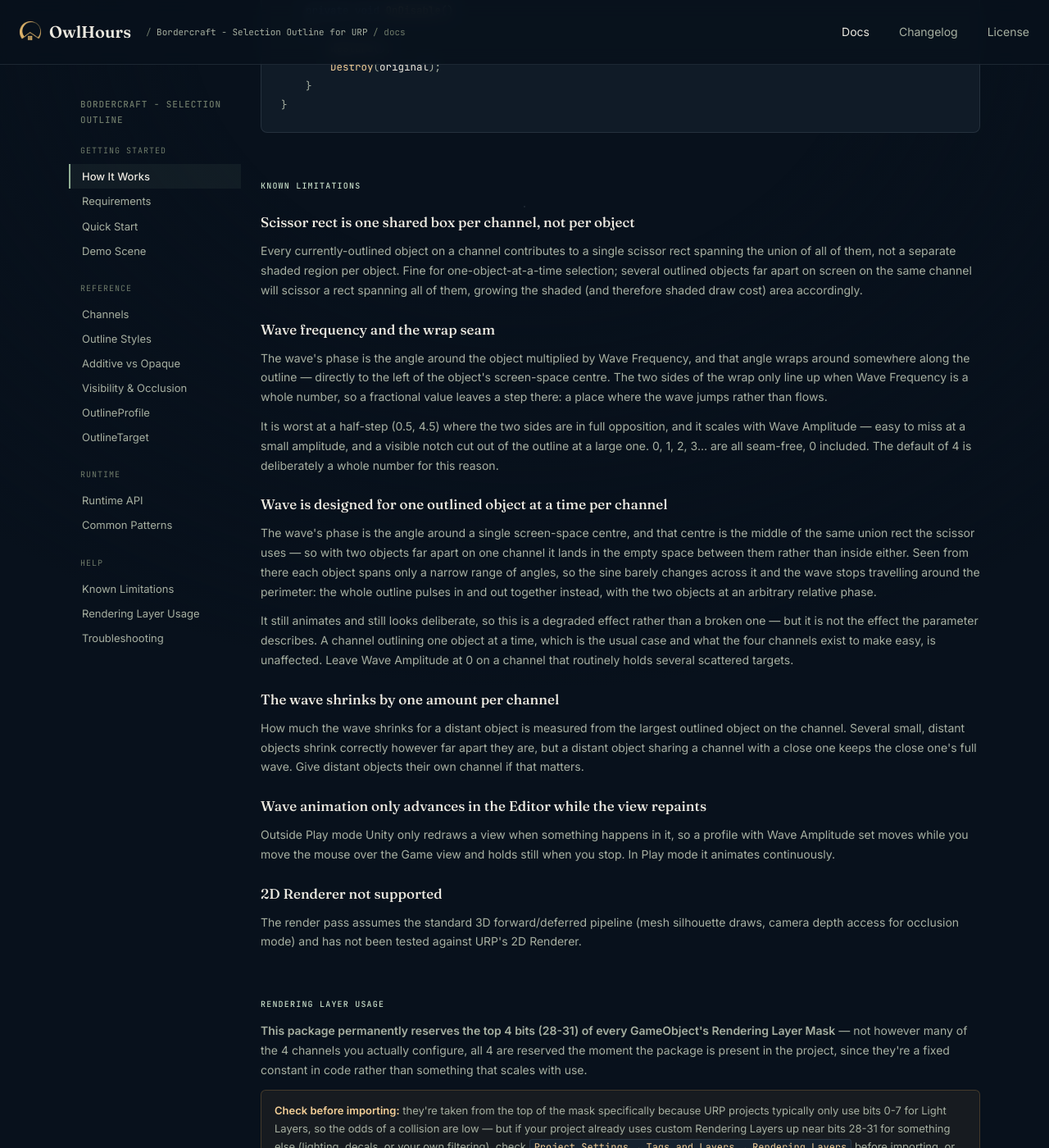
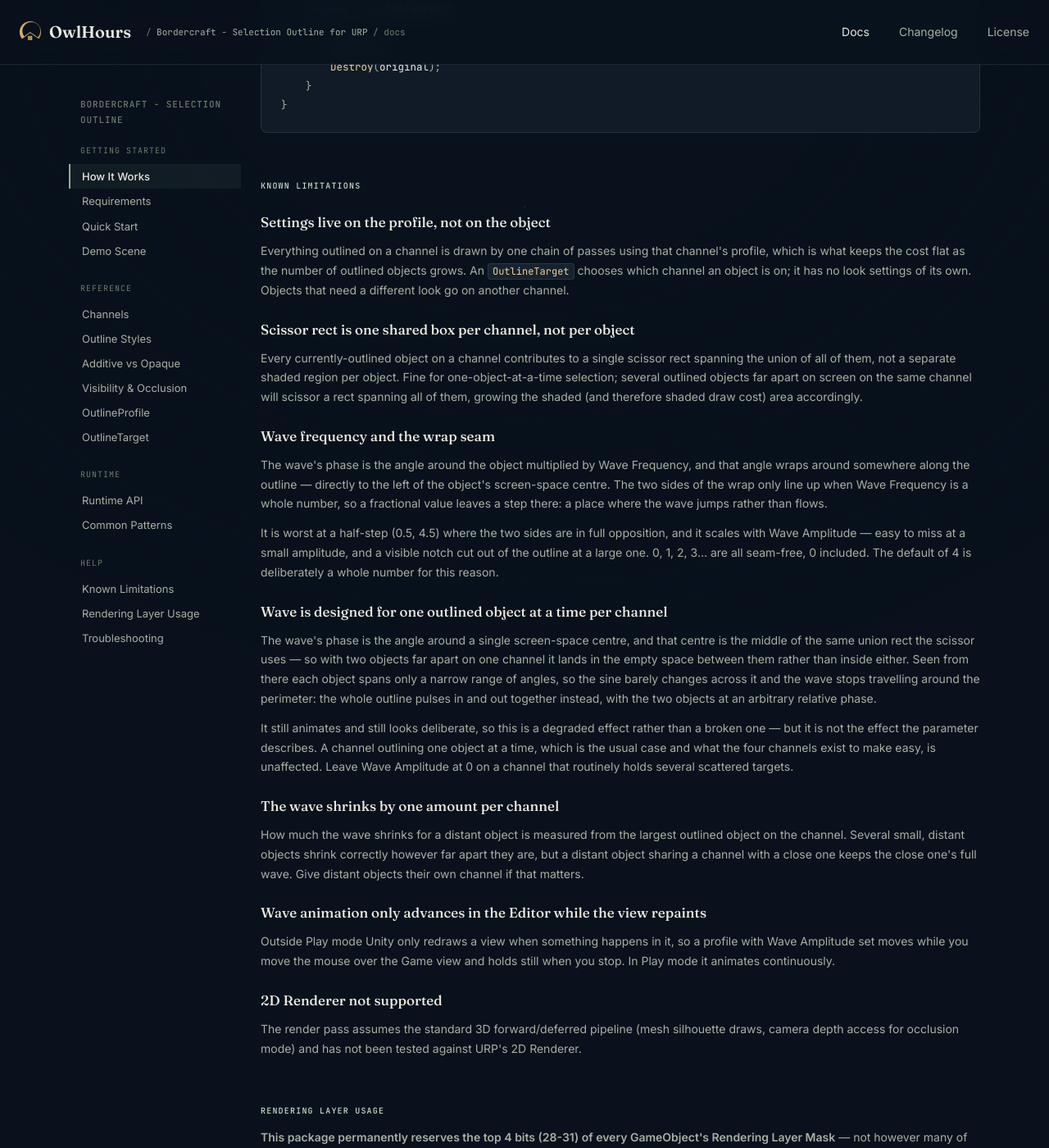
Before and after one commit to owlhoursspace/owlhourspace.github.io, a Jekyll site: the page tools/bordercraft-selection-outline-urp/docs/index.html, which Jekyll copies as it is, in a window 1280 px wide and 1400 px high, scrolled down 8298 px. Shown: the whole window at 82% size. Built offline with Jekyll 4.4.1, drawn with Linux system fonts in a browser that asks for light colours; some of the changed text lies outside the part shown.

Commit message:
Explain why settings live on the profile and why there are four channels
Co-Authored-By: Claude Opus 5 <noreply@anthropic.com>

```diff
--- a/tools/bordercraft-selection-outline-urp/docs/index.html
+++ b/tools/bordercraft-selection-outline-urp/docs/index.html
@@ -580,6 +580,9 @@
     <!-- LIMITATIONS -->
     <h2 id="limitations">Known Limitations</h2>
 
+    <h3>Settings live on the profile, not on the object</h3>
+    <p>Everything outlined on a channel is drawn by one chain of passes using that channel's profile, which is what keeps the cost flat as the number of outlined objects grows. An <code>OutlineTarget</code> chooses which channel an object is on; it has no look settings of its own. Objects that need a different look go on another channel.</p>
+
     <h3>Scissor rect is one shared box per channel, not per object</h3>
     <p>Every currently-outlined object on a channel contributes to a single scissor rect spanning the union of all of them, not a separate shaded region per object. Fine for one-object-at-a-time selection; several outlined objects far apart on screen on the same channel will scissor a rect spanning all of them, growing the shaded (and therefore shaded draw cost) area accordingly.</p>
 
@@ -602,7 +605,7 @@
 
     <!-- RENDERING LAYER USAGE -->
     <h2 id="rendering-layer">Rendering Layer Usage</h2>
-    <p><strong>This package permanently reserves the top 4 bits (28-31) of every GameObject's Rendering Layer Mask</strong> — not however many of the 4 channels you actually configure, all 4 are reserved the moment the package is present in the project, since they're a fixed constant in code rather than something that scales with use.</p>
+    <p><strong>This package permanently reserves the top 4 bits (28-31) of every GameObject's Rendering Layer Mask</strong> — not however many of the 4 channels you actually configure, all 4 are reserved the moment the package is present in the project, since they're a fixed constant in code rather than something that scales with use. Four channels, because each one costs a bit of every GameObject's mask — a bit your project could be using for something else.</p>
     <div class="warn"><strong>Check before importing:</strong> they're taken from the top of the mask specifically because URP projects typically only use bits 0-7 for Light Layers, so the odds of a collision are low — but if your project already uses custom Rendering Layers up near bits 28-31 for something else (lighting, decals, or your own filtering), check <code>Project Settings → Tags and Layers → Rendering Layers</code> before importing, or those layers will conflict with this package's.</div>
 
     <!-- TROUBLESHOOTING -->
```
